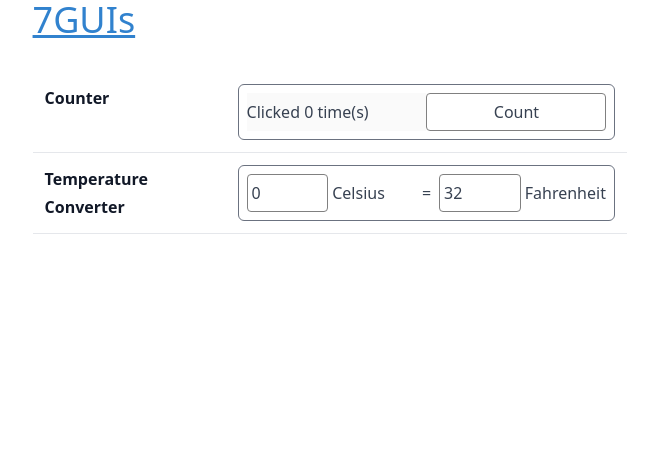
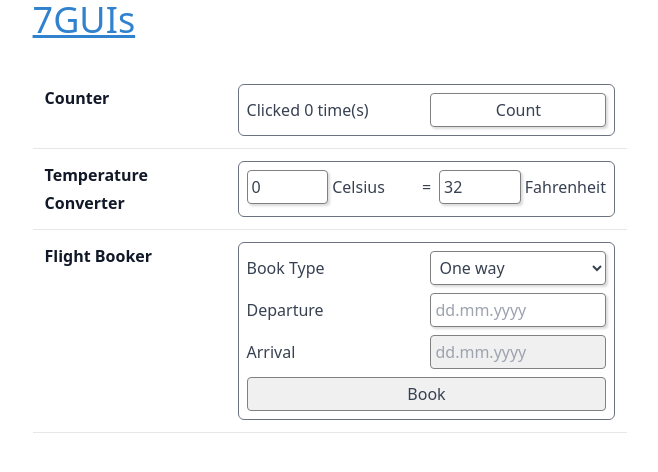
Before and after one commit to letientai299/7guis, a React (Vite) app: page / in a window 1280 px wide. Shown: the top 472 px of the page, without its empty margins (310-968 px from the left). Built offline with nearby package versions, Linux system fonts and the light colour scheme.

Commit message:
Implement FlightBooker
Too lazy to write test for this, though.

```diff
--- a/src/App.tsx
+++ b/src/App.tsx
@@ -1,5 +1,6 @@
 import React from 'react';
 import Counter from './components/Counter';
+import FlightBooker from './components/FlightBooker';
 import TemperatureConverter from './components/TemperatureConverter';
 
 function App() {
@@ -9,7 +10,7 @@ function App() {
   }[] = [
     { name: 'Counter', com: Counter },
     { name: 'Temperature Converter', com: TemperatureConverter },
-    // { name: 'Flight Booker', com: <FlightBooker /> },
+    { name: 'Flight Booker', com: FlightBooker },
     // { name: 'Timer', com: <Timer /> },
     // { name: 'CRUD', com: <CRUD /> },
     // { name: 'Circle Drawer', com: <CircleDrawer /> },
@@ -19,7 +20,7 @@ function App() {
   return (
     <main className="prose m-auto">
       <h1>
-        <a href="https://eugenkiss.github.io/7guis" target="_blank">
+        <a href="https://eugenkiss.github.io/7guis/tasks" target="_blank">
           7GUIs
         </a>
       </h1>
--- a/src/components/Counter.tsx
+++ b/src/components/Counter.tsx
@@ -1,16 +1,10 @@
 import React, { useState } from 'react';
 
-const Counter = (p: React.HTMLAttributes<HTMLElement>) => {
+const Counter = () => {
   const [count, setCount] = useState(0);
-  const { className, ...rest } = p;
   return (
-    <div className={'grid grid-cols-2 grid-rows-1'} {...rest}>
-      <input
-        className="col-span-1"
-        type="text"
-        disabled
-        value={`Clicked ${count} time(s)`}
-      />
+    <div className={'grid grid-cols-2 grid-rows-1 gap-2'}>
+      <div className="col-span-1 self-center">{`Clicked ${count} time(s)`}</div>
       <button className="col-span-1" onClick={() => setCount(count + 1)}>
         Count
       </button>
--- a/src/components/FlightBooker.tsx
+++ b/src/components/FlightBooker.tsx
@@ -1,5 +1,127 @@
+import { useState } from 'react';
+
+enum BookType {
+  OneWay,
+  RoundTrip,
+}
+
+const dateFormat = 'dd.mm.yyyy';
+
+const isLeapYear = (y: number) => {
+  return (y % 4 == 0 && y % 100 !== 0) || y % 400 == 0;
+};
+
+const parseDate = (s: string): { ok: boolean; date?: Date } => {
+  if (s == '') {
+    return { ok: true };
+  }
+
+  if (s.match(/[^\d\.]/)) {
+    return { ok: false };
+  }
+
+  const ss = s.split('.');
+  if (
+    ss.length != 3 ||
+    ss[0].length != 2 ||
+    ss[1].length != 2 ||
+    ss[2].length != 4
+  ) {
+    return { ok: false };
+  }
+
+  const [d, m, y] = ss.map((v) => parseInt(v));
+  if (d > 31 || d <= 0) {
+    return { ok: false };
+  }
+
+  let dMax = 28;
+  if (m == 2 && isLeapYear(y)) {
+    dMax = 29;
+  }
+  if ([1, 3, 5, 7, 8, 10, 12].indexOf(m) >= 0) {
+    dMax = 31;
+  } else if (m != 2) {
+    dMax = 30;
+  }
+
+  if (d > dMax) {
+    return { ok: false };
+  }
+
+  const r = new Date(y, m - 1, d);
+  return { ok: true, date: r };
+};
+
 const FlightBooker = () => {
-  return <div>FlightBooker</div>;
+  const [bookType, setBookType] = useState(BookType.OneWay);
+  const [departure, setDeparture] = useState('');
+  const [arrival, setArrival] = useState('');
+
+  const bookTypeChange = (i: number) => {
+    setBookType(i as BookType);
+  };
+
+  const labelClass = 'self-center';
+  const canBook = () => {
+    if (bookType == BookType.OneWay) {
+      return departure != '' && parseDate(departure).ok;
+    }
+
+    if (departure == '' || arrival == '') {
+      return false;
+    }
+
+    const d = parseDate(departure);
+    const a = parseDate(arrival);
+    if (!d.ok || !a.ok || !d.date || !a.date) {
+      return false;
+    }
+
+    return a.date.getTime() > d.date.getTime();
+  };
+
+  const inform = () => {
+    alert('Booked!');
+  };
+
+  return (
+    <div className={'grid grid-cols-2 gap-2'}>
+      <div className={labelClass}>Book Type</div>
+      <select onChange={(e) => bookTypeChange(parseInt(e.currentTarget.value))}>
+        <option value={BookType.OneWay}>One way</option>
+        <option value={BookType.RoundTrip}>Round trip</option>
+      </select>
+
+      <div className={labelClass}>Departure</div>
+      <input
+        type="text"
+        onChange={(e) => setDeparture(e.target.value)}
+        className={parseDate(departure).ok ? '' : 'bg-red-400'}
+        placeholder={dateFormat}
+        value={departure}
+      />
+
+      <div className={labelClass}>Arrival</div>
+
+      <input
+        type="text"
+        value={arrival}
+        className={parseDate(arrival).ok ? '' : 'bg-red-400'}
+        onChange={(e) => setArrival(e.target.value)}
+        placeholder={dateFormat}
+        disabled={bookType == BookType.OneWay}
+      />
+
+      <button
+        className={'col-span-2'}
+        disabled={!canBook()}
+        onClick={() => inform()}
+      >
+        Book
+      </button>
+    </div>
+  );
 };
 
 export default FlightBooker;
--- a/src/index.css
+++ b/src/index.css
@@ -3,11 +3,21 @@
 @tailwind utilities;
 
 @layer base {
-  input:enabled,
+  select,
+  input,
   button {
+    background-color: white;
+    line-height: 1.5em;
     border: 1px solid gray;
     padding: 0.25rem;
     border-radius: 0.25rem;
+    box-shadow: rgba(0, 0, 0, 0.15) 1.95px 1.95px 2.6px;
+  }
+
+  button:disabled,
+  input:disabled {
+    background-color: #f0f0f0;
+    box-shadow: none;
   }
 }
 
```
Also changed, not shown: 1 other file (tests, documents, lock files or other folders).
